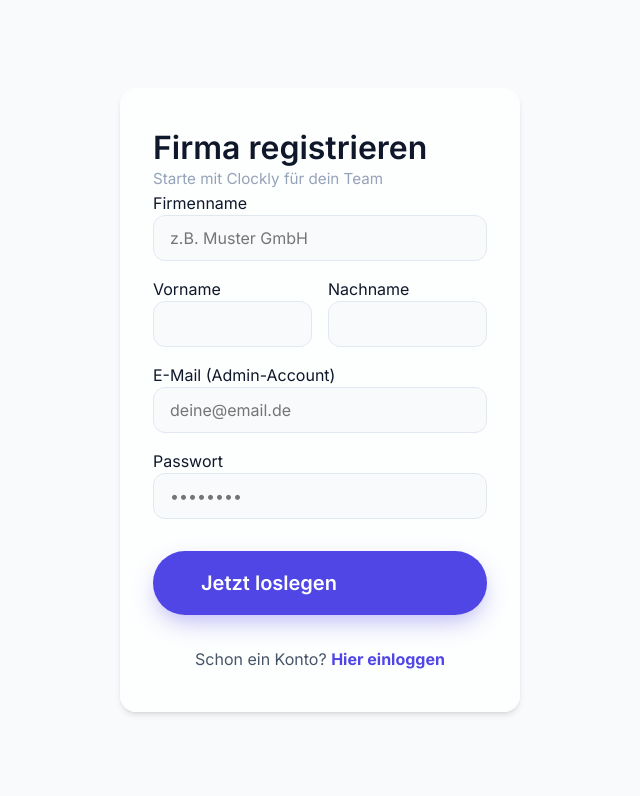
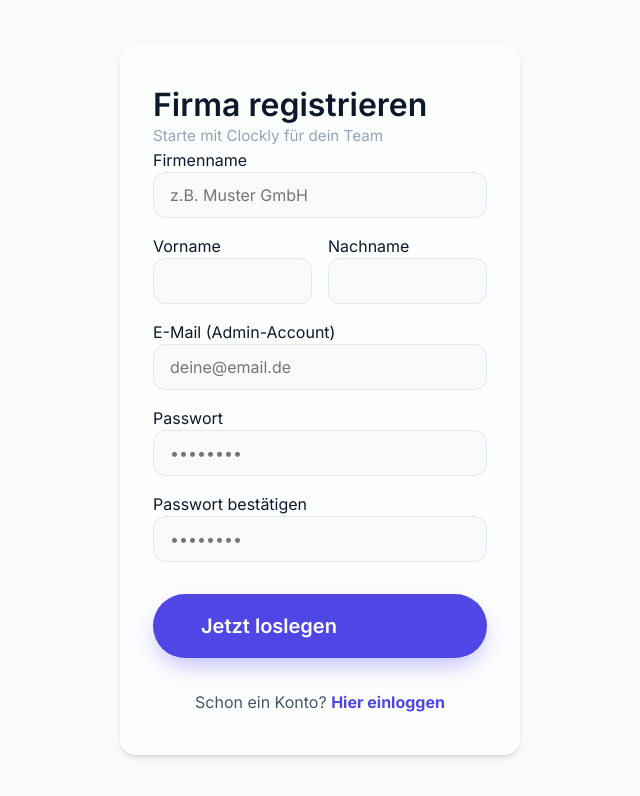
Before and after one commit to vatool2026/clockly-app, a React (Vite) app: page /register in a window 1280 px wide. Shown: the top 796 px of the page, without its empty margins (320-960 px from the left). Built offline with nearby package versions, Linux system fonts and the light colour scheme.

Commit message:
Add confirm password field to registration

```diff
--- a/src/features/auth/RegisterPage.tsx
+++ b/src/features/auth/RegisterPage.tsx
@@ -8,6 +8,7 @@ export const RegisterPage = () => {
   const [firstName, setFirstName] = useState('');
   const [lastName, setLastName] = useState('');
   const [companyName, setCompanyName] = useState('');
+  const [confirmPassword, setConfirmPassword] = useState('');
 
   const [error, setError] = useState<string | null>(null);
   const [loading, setLoading] = useState(false);
@@ -18,6 +19,12 @@ export const RegisterPage = () => {
   const handleSubmit = async (e: React.FormEvent) => {
     e.preventDefault();
     setError(null);
+
+    if (password !== confirmPassword) {
+      setError('Die Passwörter stimmen nicht überein.');
+      return;
+    }
+
     setLoading(true);
 
     try {
@@ -108,6 +115,19 @@ export const RegisterPage = () => {
             />
           </div>
 
+          <div className="form-group">
+            <label>Passwort bestätigen</label>
+            <input
+              type="password"
+              className="input-field"
+              value={confirmPassword}
+              onChange={(e) => setConfirmPassword(e.target.value)}
+              placeholder="••••••••"
+              required
+              minLength={6}
+            />
+          </div>
+
           <button type="submit" className="btn-massive btn-submit pulse-animation" disabled={loading} style={{ width: '100%', marginTop: '1rem' }}>
             {loading ? 'Lädt...' : 'Jetzt loslegen'}
           </button>
```
